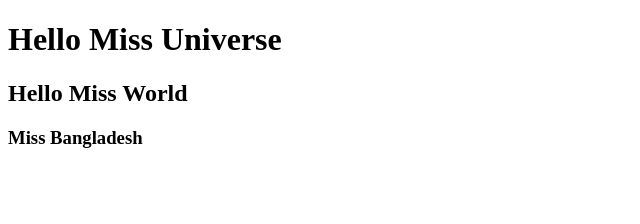
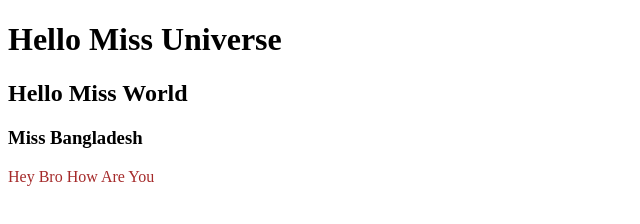
Before and after one commit to RifatTurag00/my-second-repo, a plain HTML site: page index.html in a window 1280 px wide. Shown: the whole page, without its empty margins (0-640 px from the left). Drawn offline with Linux system fonts and the light colour scheme.

Commit message:
CSS added

```diff
--- a/index.html
+++ b/index.html
@@ -4,10 +4,12 @@
     <meta charset="UTF-8">
     <meta name="viewport" content="width=device-width, initial-scale=1.0">
     <title>My Second Github Repo</title>
+    <link rel="stylesheet" href="style.css">
 </head>
 <body>
     <h1>Hello Miss Universe</h1>
     <h2>Hello Miss World</h2>
     <h3>Miss Bangladesh</h3>
+    <p>Hey Bro How Are You</p>
 </body>
 </html>
--- /dev/null
+++ b/style.css
@@ -0,0 +1,3 @@
+p{
+    color: brown;
+}
```
